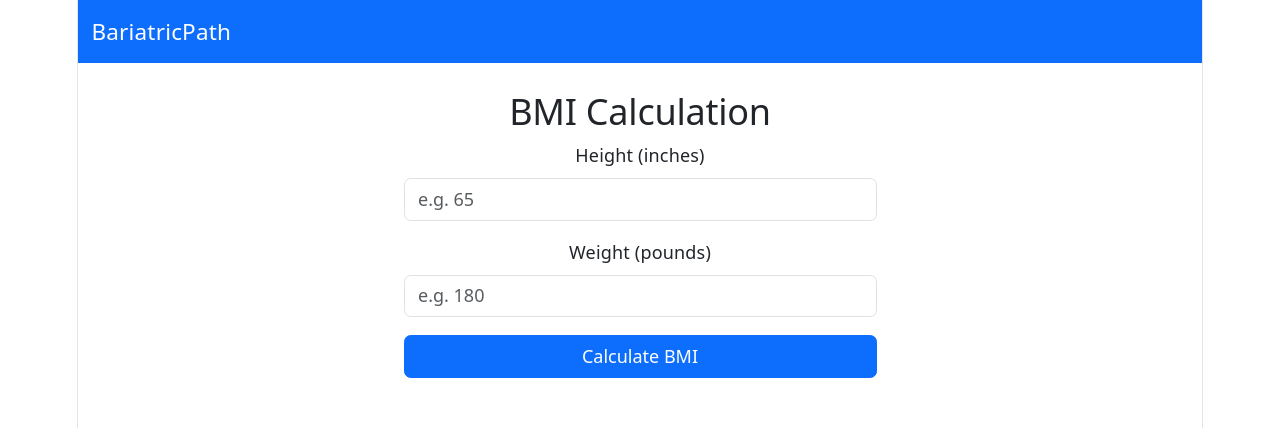
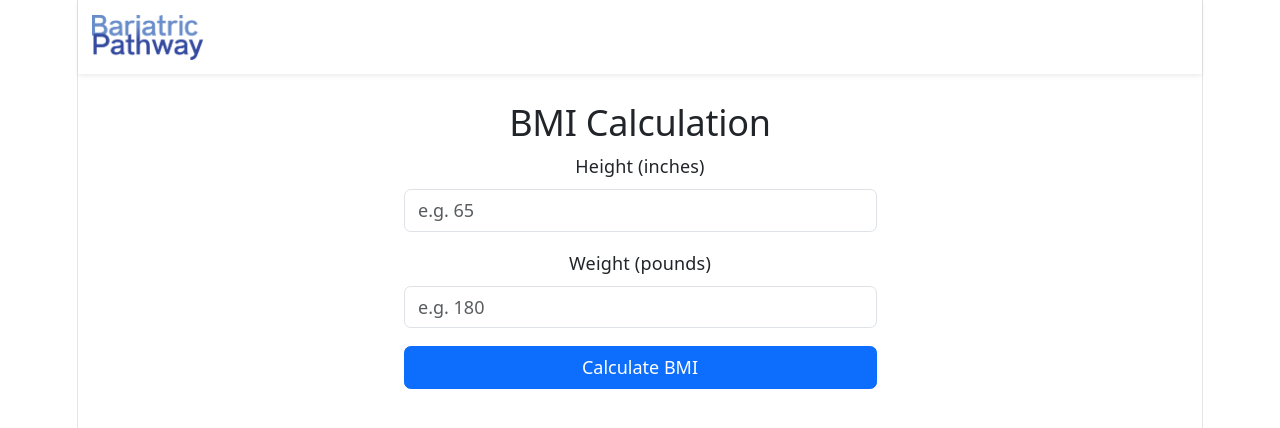
Before and after one commit to BUMETCS673/cs673olsum26project-cs673olsum26team1, a React (Vite) app in the folder client/: page /bmi-calculation in a window 1280 px wide. Shown: the top 428 px of the page. Built offline with nearby package versions, Linux system fonts and the light colour scheme; no server answers.

Commit message:
[HYBRID] feat navbar add Bariatric Pathway logo and update navbar to white background

```diff
--- a/client/src/components/Navbar.jsx
+++ b/client/src/components/Navbar.jsx
@@ -3,6 +3,7 @@ import { Navbar as BSNavbar, Container, Button } from 'react-bootstrap';
 import { auth, signOut } from '../config/firebase';
 import { useAuth } from '../context/AuthContext';
 import { showSuccess, showError } from '../utils/toast';
+import logo from '../assets/logo.png';
 
 function Navbar() {
   const navigate = useNavigate();
@@ -25,22 +26,27 @@ function Navbar() {
   };
 
   return (
-    <BSNavbar bg="primary" variant="dark" expand="lg">
+    <BSNavbar bg="white" variant="light" expand="lg" className="shadow-sm">
       <Container>
         <BSNavbar.Brand
           style={{ cursor: 'pointer' }}
           onClick={() => navigate('/')}
         >
-          BariatricPath
+          <img
+            src={logo}
+            alt="Bariatric Pathway"
+            height="45"
+            style={{ objectFit: 'contain' }}
+          />
         </BSNavbar.Brand>
 
         <div className="d-flex align-items-center">
           {user && (
             <>
-              <span className="text-white me-3">
+              <span className="text-muted me-3">
                 {user.name || user.email}
               </span>
-              <Button variant="outline-light" size="sm" onClick={handleLogout}>
+              <Button variant="outline-primary" size="sm" onClick={handleLogout}>
                 Sign Out
               </Button>
             </>
```
Also changed, not shown: client/src/assets/logo.png (added).
